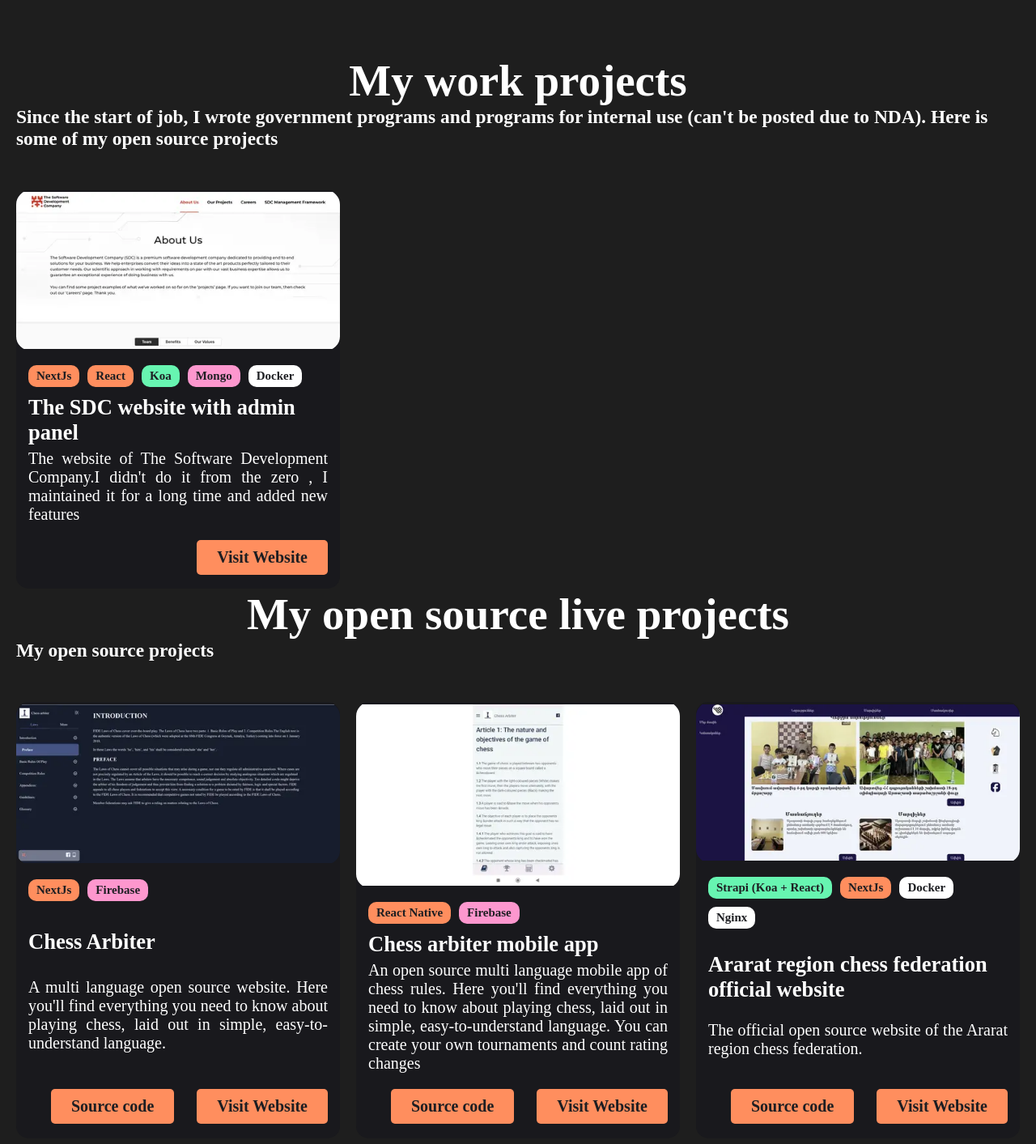
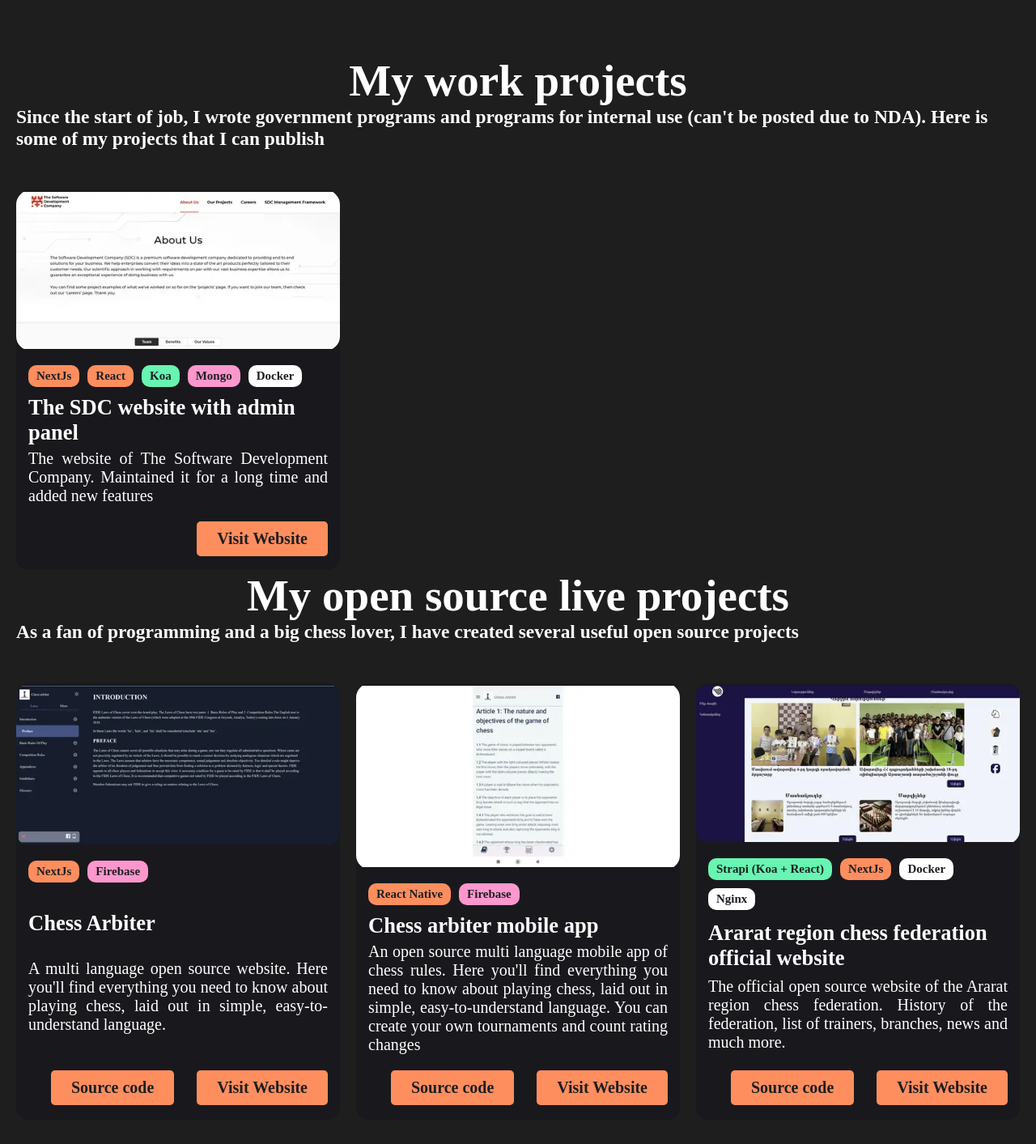
Before and after one commit to ArtyomSukiasyan/portfolio, a Next.js app: page / in a window 1280 px wide. Shown: the part 2200-3613 px from the top of the page at 81% size. Built offline with nearby package versions, Linux system fonts and the light colour scheme.

Commit message:
feat: update project texts

```diff
--- a/src/constants/projectTexts.ts
+++ b/src/constants/projectTexts.ts
@@ -2,7 +2,7 @@ export const visitSite = "Visit Website";
 
 export const sourceCode = "Source code";
 
-export const openSourceProjects = "My open source projects";
+export const openSourceProjects = "As a fan of programming and a big chess lover, I have created several useful open source projects";
 
 export const githubProjects = "My Fun projects on Github";
 
@@ -10,4 +10,4 @@ export const freeTimeText =
   "In my free time I create various features and publish them in my Github. Below you can see some of my projects.";
 
 export const jobProjectsDescription =
-  "Since the start of job, I wrote government programs and programs for internal use (can't be posted due to NDA). Here is some of my open source projects";
+  "Since the start of job, I wrote government programs and programs for internal use (can't be posted due to NDA). Here is some of my projects that I can publish";
--- a/src/constants/projects.ts
+++ b/src/constants/projects.ts
@@ -13,7 +13,7 @@ import { IProject } from "../models/project";
 export const JOB_PROJECTS: IProject[] = [
   {
     title: "The SDC website with admin panel",
-    text: "The website of The Software Development Company.I didn't do it from the zero , I maintained it for a long time and added new features",
+    text: "The website of The Software Development Company. Maintained it for a long time and added new features",
     image: sdcImg,
     roles: ["NextJs", "React", "Koa", "Mongo", "Docker"],
     href: "https://sdc.am",
@@ -39,7 +39,7 @@ export const OPEN_SOURCE_PROJECTS: IProject[] = [
   },
   {
     title: "Ararat region chess federation official website",
-    text: "The official open source website of the Ararat region chess federation.",
+    text: "The official open source website of the Ararat region chess federation. History of the federation, list of trainers, branches, news and much more.",
     image: araratRegionImg,
     roles: ["Strapi (Koa + React)", "NextJs", "Docker", "Nginx"],
     href: "https://ararat.chessnews.am/",
```
